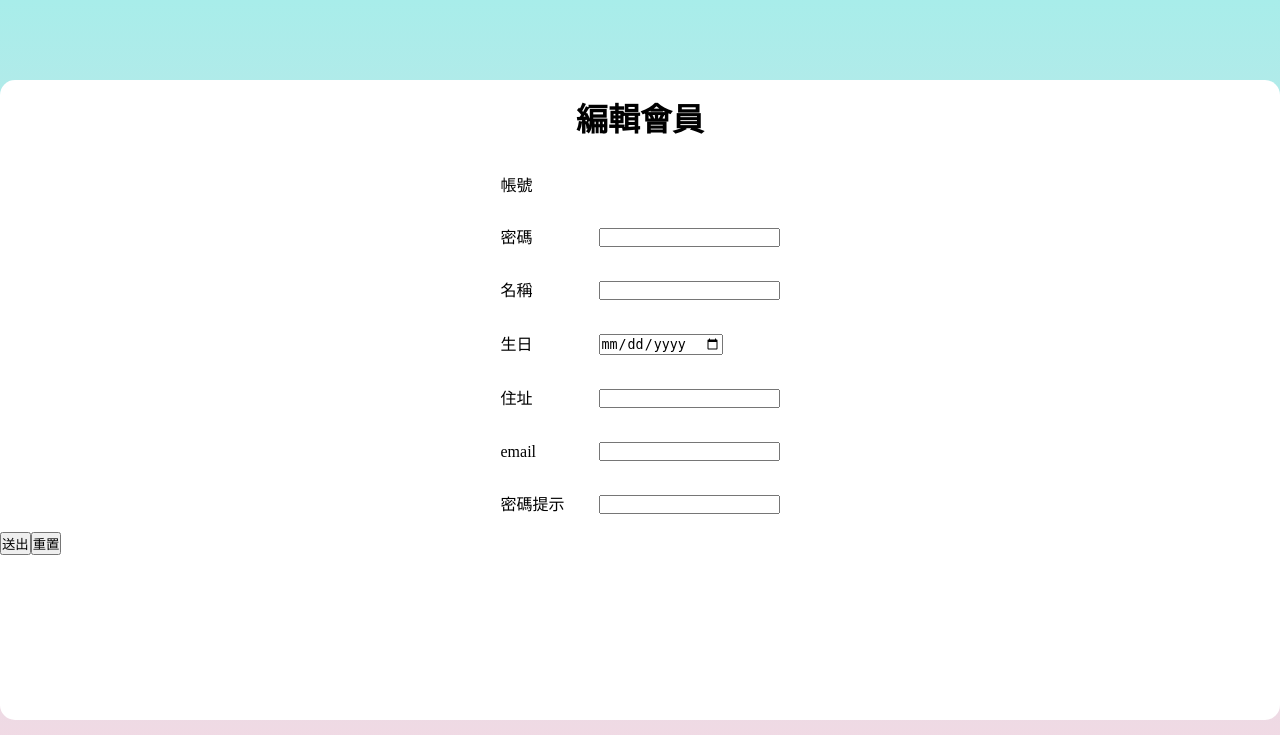
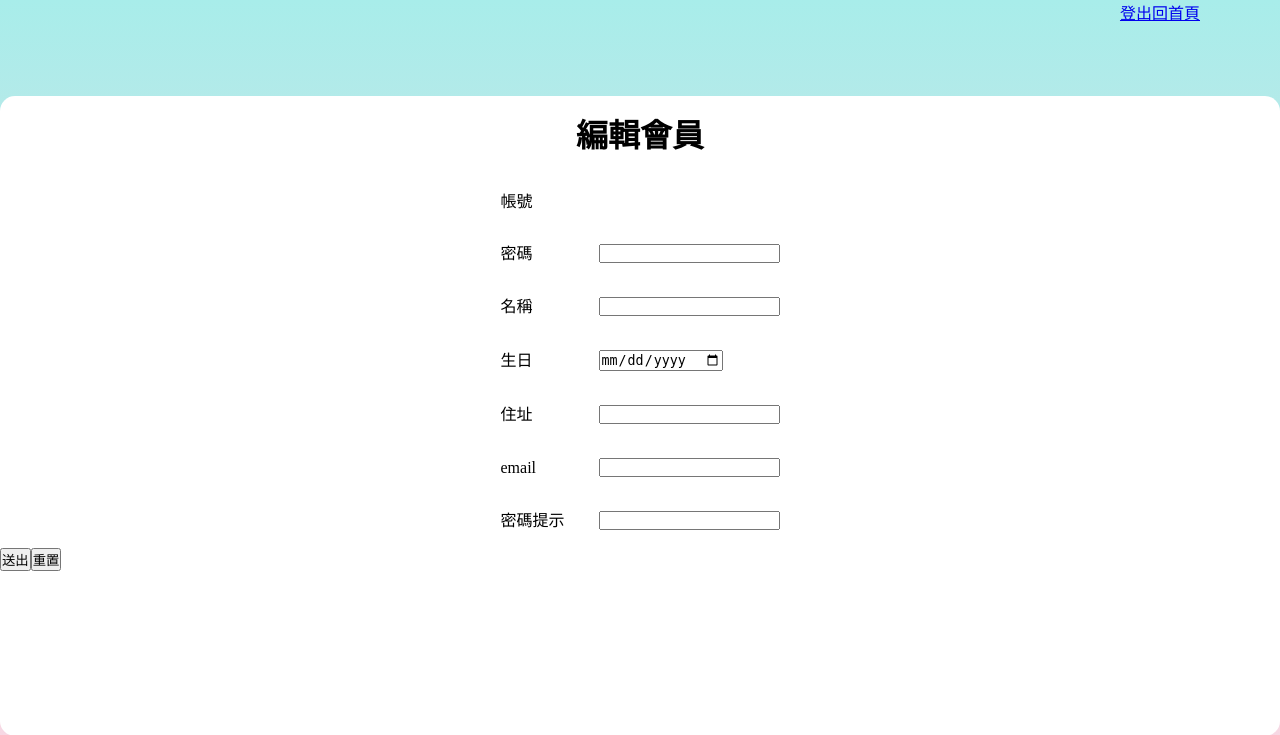
Before and after one commit to HongLing1013/HomeWork-Vote, a PHP site: page /edit.php in a window 1280 px wide. Shown: the top 735 px of the page. Run offline with PHP 8.4, Linux system fonts and the light colour scheme; data that the repository does not hold is empty.

Commit message:
增加回首頁按鈕

```diff
--- a/edit.php
+++ b/edit.php
@@ -8,6 +8,10 @@
   <link rel="stylesheet" href="./css/index.css">
 </head>
 <body>
+  <nav>
+    <a href="index.php">回首頁</a>
+    <a href="logout.php">登出</a>
+  </nav>
 <div class="container">
   <h1>編輯會員</h1>
   <?php
--- a/forgot.php
+++ b/forgot.php
@@ -8,6 +8,9 @@
   <link rel="stylesheet" href="./css/index.css">
 </head>
 <body>
+<nav>
+    <a href="index.php">回首頁</a>
+  </nav>
 <div class="container">
   <h1>忘記密碼</h1>
   <form action="chk_acc.php" method="post">
--- a/login.php
+++ b/login.php
@@ -8,6 +8,9 @@
   <link rel="stylesheet" href="./css/index.css">
 </head>
 <body>
+<nav>
+    <a href="index.php">回首頁</a>
+  </nav>
 <div class="container">
   <h1>帳號登入</h1>
   <br>
--- a/member_center.php
+++ b/member_center.php
@@ -22,7 +22,8 @@
   $user=$pdo->query($sql)->fetch(PDO::FETCH_ASSOC);//導出資料
   ?>
 <body>
-  <nav>
+<nav>
+    <a href="index.php">回首頁</a>
     <a href="logout.php">登出</a>
   </nav>
 <div class="container">
--- a/register.php
+++ b/register.php
@@ -8,6 +8,9 @@
   <link rel="stylesheet" href="./css/index.css">
 </head>
 <body>
+<nav>
+    <a href="index.php">回首頁</a>
+  </nav>
 <div class="container">
   <h1>會員註冊</h1>
 
```
